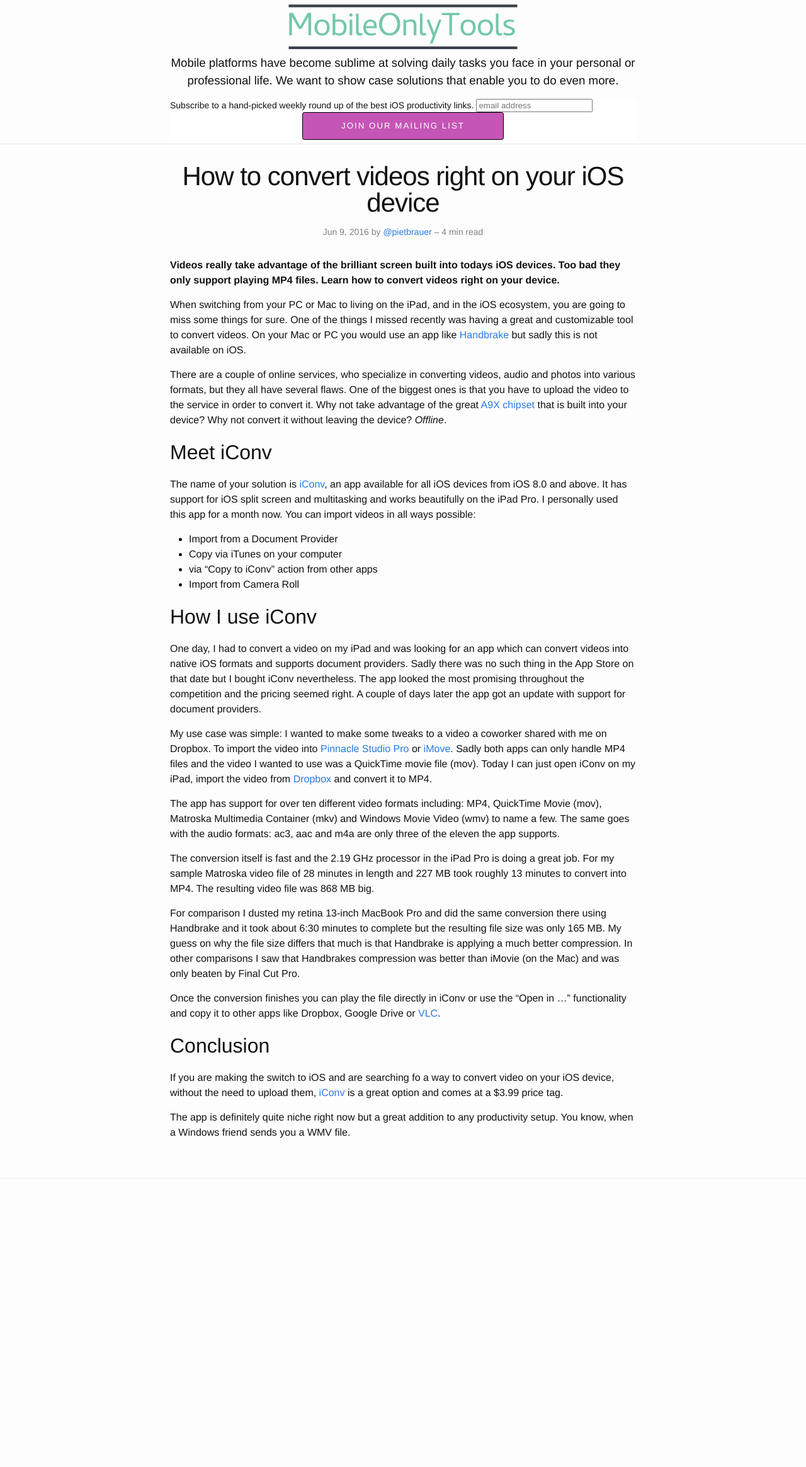
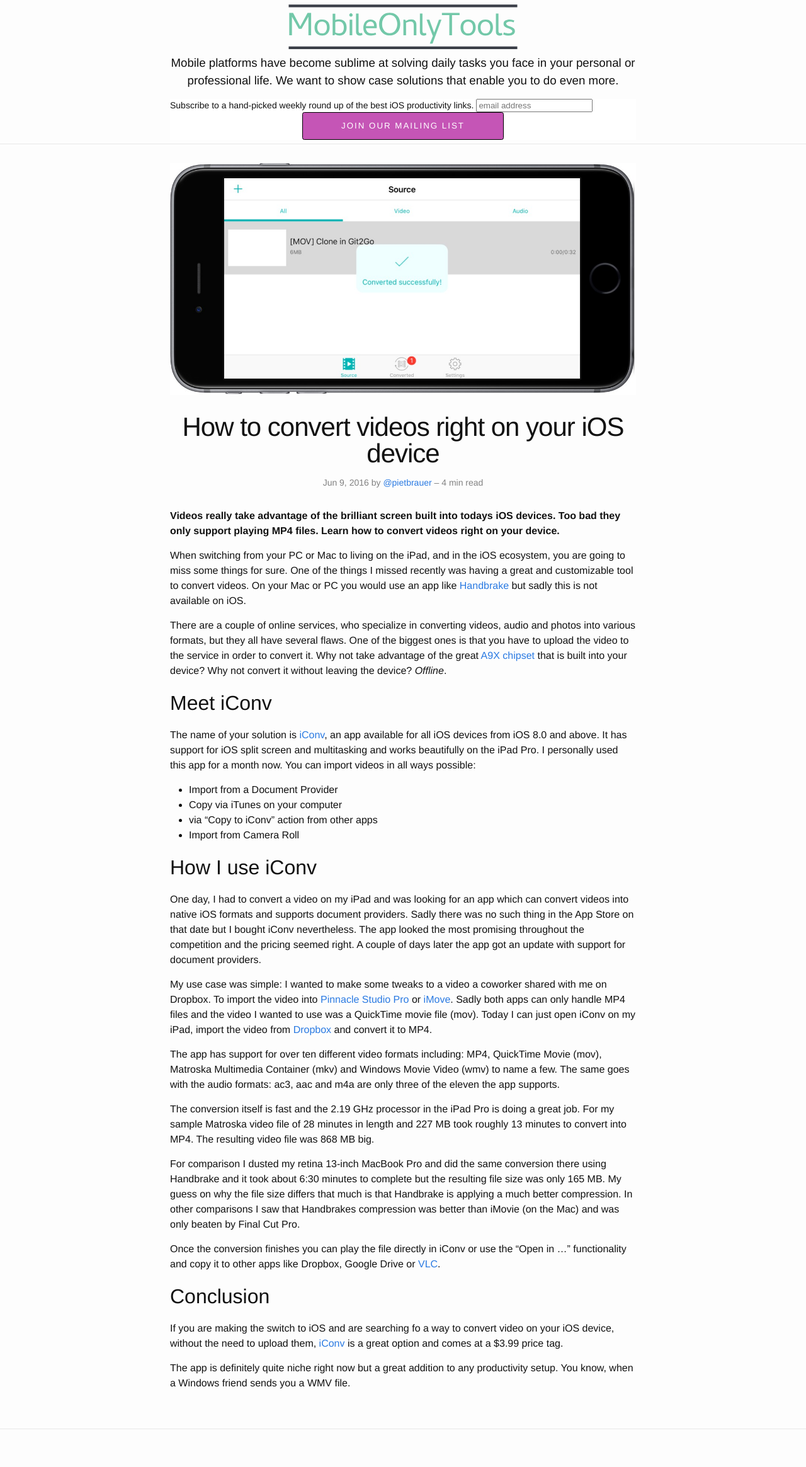
Before and after one commit to nerdishbynature/mobileonly.tools, a Jekyll site: the page built from _posts/2016-06-09-How-to-convert-videos-right-on-your-iOS-device.markdown, in a window 1280 px wide. Shown: the whole page at 63% size. Built offline with Jekyll 4.4.1, drawn with Linux system fonts in a browser that asks for light colours; comment, search, counter and statistics services are not loaded; before the commit the page ends 1931 px from its top, so only the background shows below that.

Commit message:
Add header image

```diff
--- a/_posts/2016-06-09-How-to-convert-videos-right-on-your-iOS-device.markdown
+++ b/_posts/2016-06-09-How-to-convert-videos-right-on-your-iOS-device.markdown
@@ -4,6 +4,7 @@
 twitter_username: pietbrauer
 categories: blog
 readtime: 4 min read
+header_image: "/img/2016-06-09-convert-videos-header.jpg"
 ---
 
 __Videos really take advantage of the brilliant screen built into todays iOS devices. Too bad they only support playing MP4 files. Learn how to convert videos right on your device.__
```
Also changed, not shown: img/2016-06-09-convert-videos-header.jpg (added).
